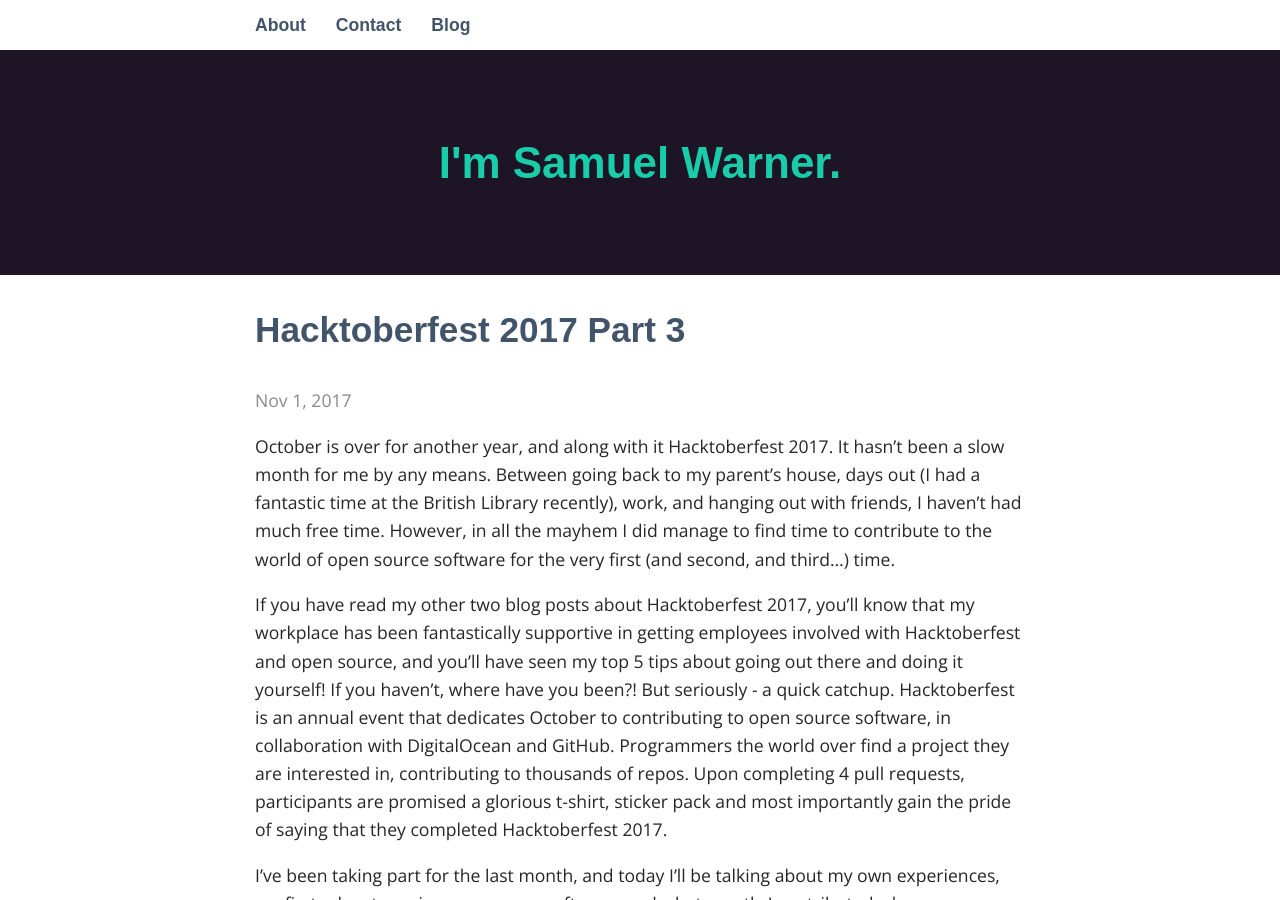
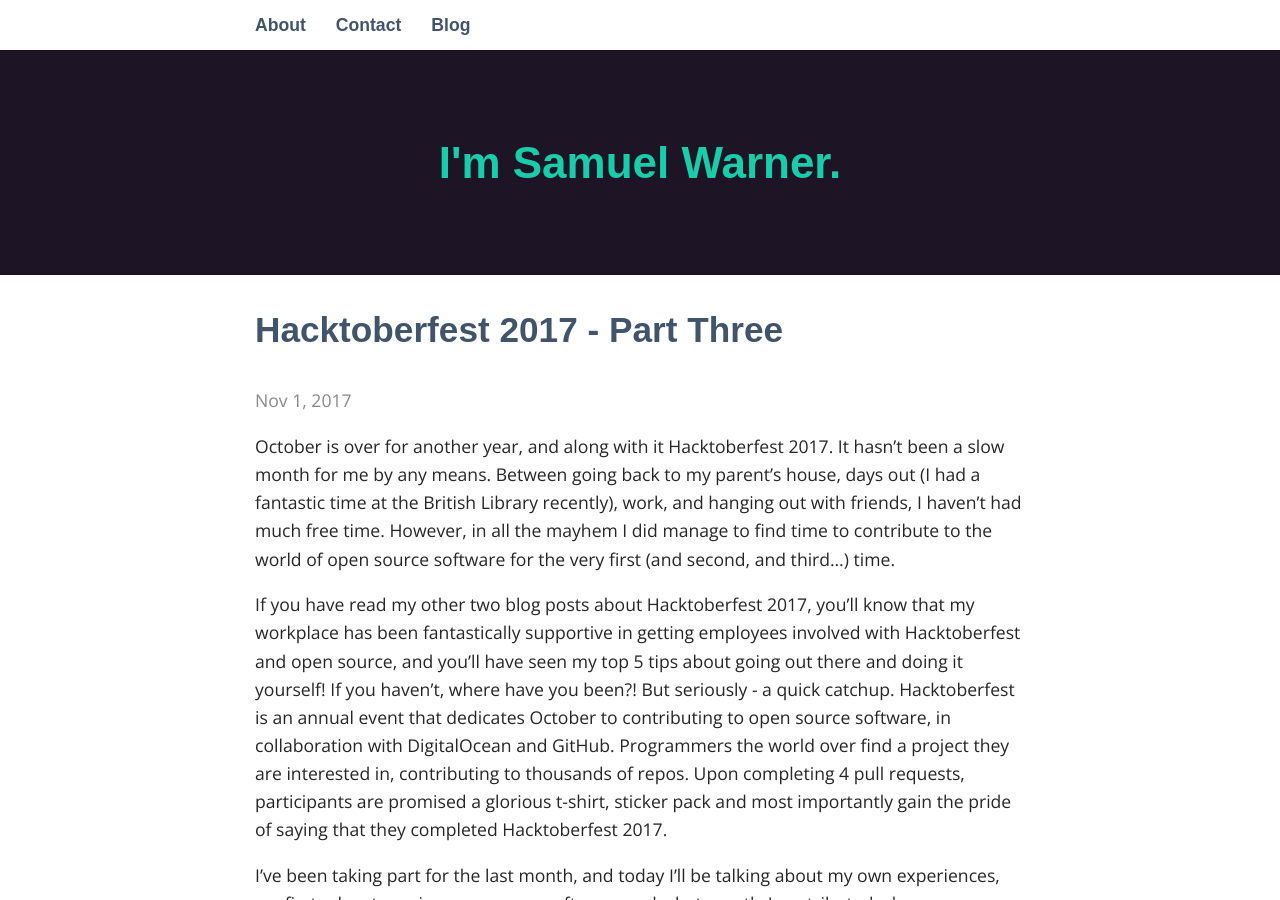
Before and after one commit to sjwarner/sjwarner.github.io, a Jekyll site: the page built from _posts/2017-11-01-hacktoberfest-2017-part-3.markdown, in a window 1280 px wide and 900 px high. Built offline with Jekyll 4.4.1, drawn with Linux system fonts in a browser that asks for light colours; some web fonts are replaced; our own code applies the rules of GitHub Pages for plain Markdown files; some of the changed lines change nothing that is shown.

Commit message:
Update layout of Hacktoberfest 2017 - part 3.

```diff
--- a/_posts/2017-11-01-hacktoberfest-2017-part-3.markdown
+++ b/_posts/2017-11-01-hacktoberfest-2017-part-3.markdown
@@ -1,3 +1,10 @@
+---
+layout: post
+title: "Hacktoberfest 2017 - Part Three"
+date: 2017-11-01
+tags: work black-pepper software life hacktoberfest 2017
+---
+
 October is over for another year, and along with it Hacktoberfest 2017. It hasn't been a slow month for me by any means. Between going back to my parent's house, days out (I had a fantastic time at the British Library recently), work, and hanging out with friends, I haven't had much free time. However, in all the mayhem I did manage to find time to contribute to the world of open source software for the very first (and second, and third...) time.
 
 If you have read my other two blog posts about Hacktoberfest 2017, you'll know that my workplace has been fantastically supportive in getting employees involved with Hacktoberfest and open source, and you'll have seen my top 5 tips about going out there and doing it yourself! If you haven't, where have you been?! But seriously - a quick catchup. Hacktoberfest is an annual event that dedicates October to contributing to open source software, in collaboration with DigitalOcean and GitHub. Programmers the world over find a project they are interested in, contributing to thousands of repos. Upon completing 4 pull requests, participants are promised a glorious t-shirt, sticker pack and most importantly gain the pride of saying that they completed Hacktoberfest 2017.
```
